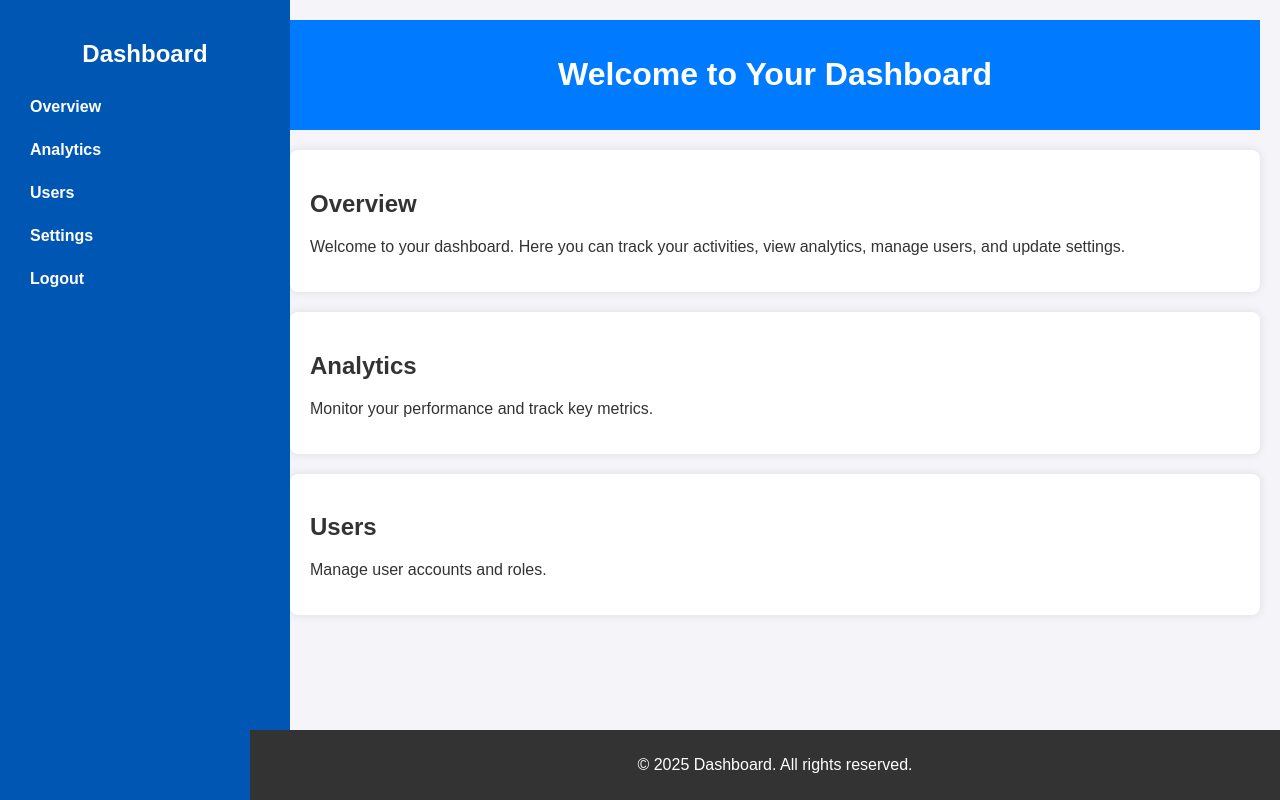
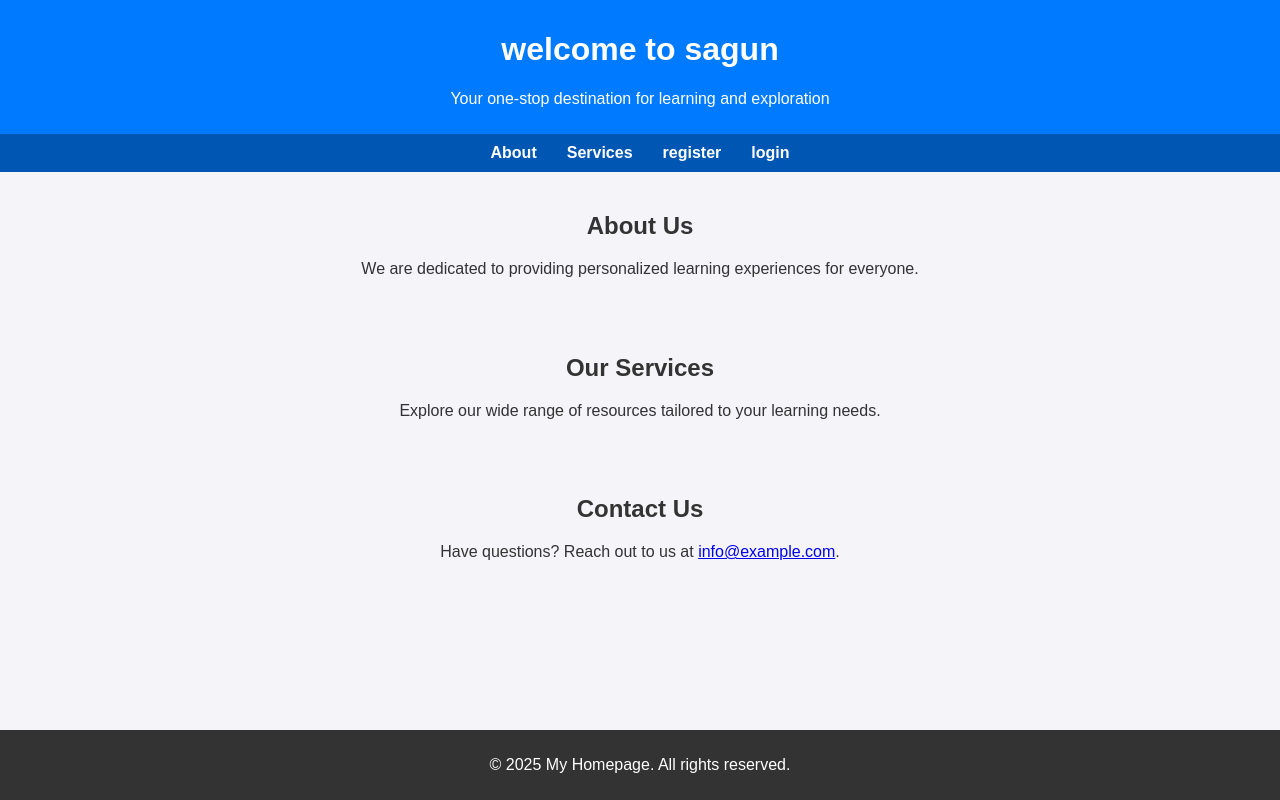
Before and after one commit to hrsl73/nodejs, a website: page public/index.html in a window 1280 px wide. Drawn offline with Linux system fonts and the light colour scheme.

Commit message:
Updated files with recent changes

```diff
--- a/public/index.html
+++ b/public/index.html
@@ -3,7 +3,7 @@
 <head>
     <meta charset="UTF-8">
     <meta name="viewport" content="width=device-width, initial-scale=1.0">
-    <title>Dashboard</title>
+    <title>Welcome to My Homepage</title>
     <style>
         body {
             font-family: Arial, sans-serif;
@@ -11,88 +11,68 @@
             padding: 0;
             background-color: #f4f4f9;
             color: #333;
-            display: flex;
-        }
-        .sidebar {
-            width: 250px;
-            background-color: #0056b3;
-            color: white;
-            height: 100vh;
-            padding: 20px;
-            position: fixed;
-        }
-        .sidebar h2 {
-            text-align: center;
-        }
-        .sidebar a {
-            display: block;
-            color: white;
-            text-decoration: none;
-            padding: 10px;
-            margin: 5px 0;
-            font-weight: bold;
-        }
-        .sidebar a:hover {
-            background-color: #007BFF;
-        }
-        .main-content {
-            margin-left: 270px;
-            padding: 20px;
-            flex: 1;
         }
         header {
             background-color: #007BFF;
             color: white;
-            padding: 15px;
+            padding: 10px 20px;
             text-align: center;
         }
-        .card {
-            background: white;
+        nav {
+            display: flex;
+            justify-content: center;
+            background-color: #0056b3;
+            padding: 10px;
+        }
+        nav a {
+            color: white;
+            margin: 0 15px;
+            text-decoration: none;
+            font-weight: bold;
+        }
+        nav a:hover {
+            text-decoration: underline;
+        }
+        section {
             padding: 20px;
-            border-radius: 8px;
-            box-shadow: 0 0 10px rgba(0, 0, 0, 0.1);
-            margin: 20px 0;
+            text-align: center;
         }
         footer {
             background-color: #333;
             color: white;
             text-align: center;
-            padding: 10px;
+            padding: 10px 0;
             position: fixed;
             bottom: 0;
-            width: calc(100% - 250px);
-            left: 250px;
+            width: 100%;
         }
     </style>
 </head>
 <body>
-    <div class="sidebar">
-        <h2>Dashboard</h2>
-        <a href="overview">Overview</a>
-        <a href="analytics">Analytics</a>
-        <a href="users">Users</a>
-        <a href="settings">Settings</a>
-        <a href="logout">Logout</a>
-    </div>
-    <div class="main-content">
-        <header>
-            <h1>Welcome to Your Dashboard</h1>
-        </header>
-        <div class="card">
-            <h2>Overview</h2>
-            <p>Welcome to your dashboard. Here you can track your activities, view analytics, manage users, and update settings.</p>
-        </div>
-        <div class="card">
-            <h2>Analytics</h2>
-            <p>Monitor your performance and track key metrics.</p>
-        </div>
-        <div class="card">
-            <h2>Users</h2>
-            <p>Manage user accounts and roles.</p>
-        </div>
-    </div>
+    <header>
+        <h1>welcome to sagun</h1>
+        <p>Your one-stop destination for learning and exploration</p>
+    </header>
+    <nav>
+        <a href="about">About</a>
+        <a href="services">Services</a>
+        <a href="register">register</a>
+        <a href="login">login</a>
+    </nav>
+    <section id="about">
+        <h2>About Us</h2>
+        <p>We are dedicated to providing personalized learning experiences for everyone.</p>
+    </section>
+    <section id="services">
+        <h2>Our Services</h2>
+        <p>Explore our wide range of resources tailored to your learning needs.</p>
+    </section>
+    <section id="contact">
+        <h2>Contact Us</h2>
+        <p>Have questions? Reach out to us at <a href="mailto:info@example.com">info@example.com</a>.</p>
+    </section>
     <footer>
-        <p>&copy; 2025 Dashboard. All rights reserved.</p>
+        <p>&copy; 2025 My Homepage. All rights reserved.</p>
     </footer>
 </body>
 </html>
```
Also changed, not shown: public/dashboard.html (added, +98 -0 lines).
